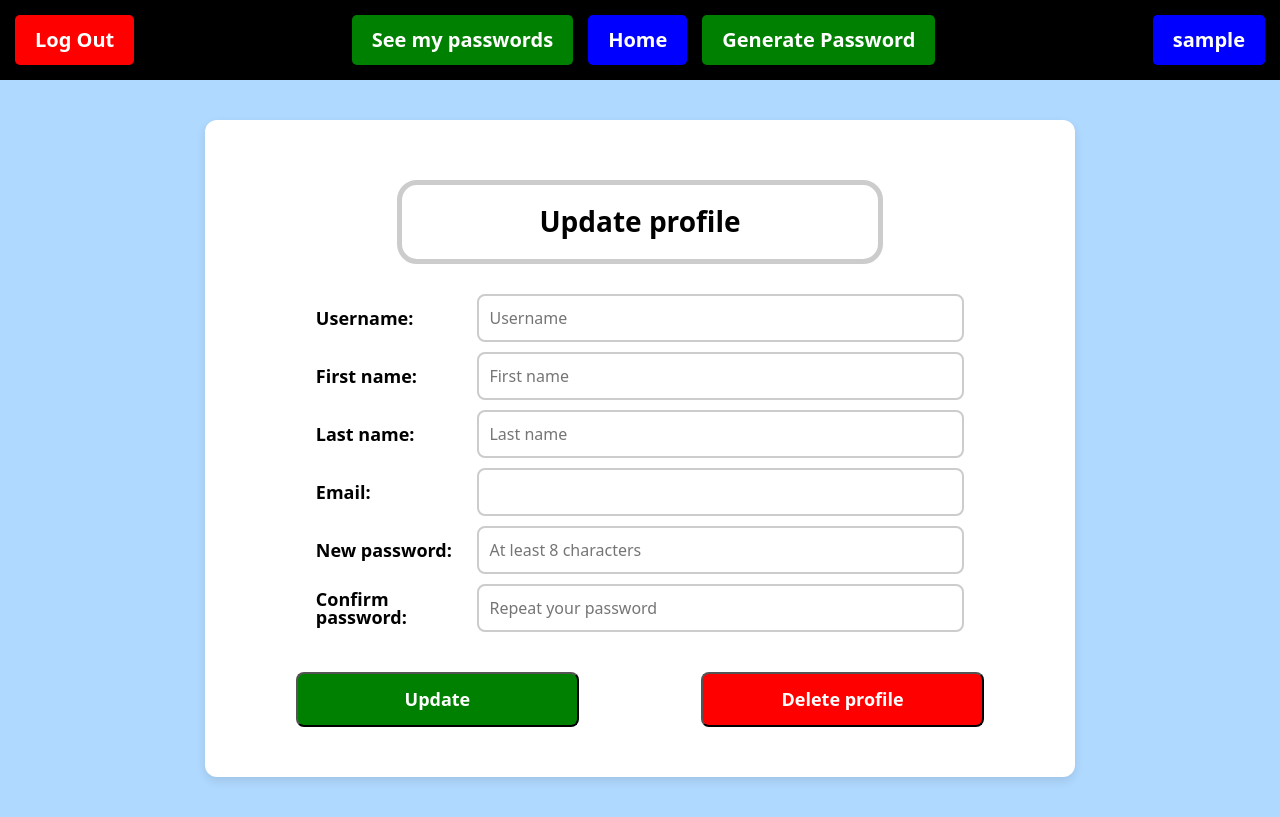
After one commit to Tzintzun444/Django-pswrd_entropy_gen, a Django app: template users/templates/settings.html in a window 1280 px wide. The commit adds this page. Run offline with Django 5.2, Linux system fonts and the light colour scheme; the template is opened without the code that fills it: values that come from a table or form of the project are taken from there, others are empty; the visitor is signed in with stand-in values (Sample User, id 1); parts of the project's set-up code (start-up, migrations or seed data) failed here and were passed over.

Commit message:
The Update and Delete features were added

```diff
--- a/generator/templates/list-passwords.html
+++ b/generator/templates/list-passwords.html
@@ -82,6 +82,6 @@
                 {% endif %}
         {% endif %}
         </div>
-        <a href="{% url 'generator' %}" class="btn-center">Generate a password</a>
+        <a href="{% url 'generator' %}" class="btn-center green">Generate a password</a>
     </div>
 {% endblock body %}
--- a/generator/views.py
+++ b/generator/views.py
@@ -1,7 +1,7 @@
 from django.shortcuts import redirect
 from django.urls import reverse_lazy
 from django.views import View
-
+from django.http import Http404
 from generator.utils import Generator
 from django.views.generic import FormView, ListView
 from django.views.generic.edit import DeleteView
@@ -77,6 +77,9 @@ class PasswordDeleteView(LoginRequiredMixin, UserPassesTestMixin, DeleteView):
         password = self.get_object()
         return password.user == self.request.user
 
+    # def dispatch(self, request, *args, **kwargs):
+    #     raise Http404('This page does not exist')
+
 
 class SavePasswordView(LoginRequiredMixin, View):
 
--- a/static/css/general_styles.css
+++ b/static/css/general_styles.css
@@ -42,11 +42,12 @@ h1:hover{
 }
 
 .btn-header {
-    background-color: blue !important;
+    background-color: blue;
     color: white !important;
     text-decoration: none;
-    padding: 10px 15px;
+    padding: 10px 20px;
     border-radius: 5px;
+    font-size: 20px;
     font-weight: bold;
     border: none;
     cursor: pointer;
@@ -71,12 +72,26 @@ h1:hover{
 
 .logout {
     margin-right: auto;
+    background-color: red;
+}
+
+.logout:hover {
+    background-color: darkred;
+}
+
+.green {
+    background-color: green;
+}
+
+.green:hover {
+    background-color: darkgreen;
 }
 
 .user-box {
+    position: relative;
+    display: inline-block;
     background-color: blue;
     color: white;
-    padding: 10px 15px;
     border-radius: 5px;
     font-weight: bold;
 }
--- a/templates/base.html
+++ b/templates/base.html
@@ -41,19 +41,63 @@
             </div>
         {% endif %}
         <nav class="nav">
-            <a href="{% url 'my_passwords' %}" class="btn-header">See my passwords</a>
+            <a href="{% url 'my_passwords' %}" class="btn-header green ">See my passwords</a>
             <a href="{% url 'index' %}" class="btn-header">Home</a>
-            <a href="{% url 'generator' %}" class="btn-header">Generate Password</a>
+            <a href="{% url 'generator' %}" class="btn-header green">Generate Password</a>
         </nav>
         {% if user.is_authenticated %}
-            <div class="user-box">{{ user.username }}</div>
+            <div class="user-box">
+                <button class="btn-header" id="userButton">{{ user.username }}</button>
+                    <div id="menuDropdown" class="dropdown-menu">
+                        <a class="menu-btn-link" href="{% url 'settings' %}">Settings</a>
+                        <button class="btn-logout-menu btn-header logout " type="button" data-bs-toggle="modal" data-bs-target="#logoutModal">
+                        Log Out
+                        </button>
+
+                    <!-- Modal de Confirmación de Logout -->
+                        <div class="modal fade" id="menulogoutModal" tabindex="-1" aria-hidden="true">
+                            <div class="modal-dialog">
+                                <div class="modal-content">
+                                    <div class="modal-header">
+                                        <h5 class="modal-title">Confirm Log out</h5>
+                                        <button type="button" class="btn-close" data-bs-dismiss="modal" aria-label="Close"></button>
+                                    </div>
+                                    <div class="modal-body">
+                                        Are you sure you want to log out?
+                                    </div>
+                                    <div class="modal-footer">
+                                        <form method="post" action="{% url 'logout' %}">
+                                            {% csrf_token %}
+                                            <button type="submit" class="btn btn-danger">Log Out</button>
+                                        </form>
+                                        <button type="button" class="btn btn-secondary" data-bs-dismiss="modal">Cancel</button>
+                                    </div>
+                                </div>
+                            </div>
+                        </div>
+                    </div>
+            </div>
         {% else %}
-        <a href="{% url 'login' %}" class="btn-header login">Login</a>
+        <a href="{% url 'login' %}" class="btn-header login green">Login</a>
         {% endif %}
 
     </header>
     {% block body %}
 
     {% endblock body %}
+    <script>
+        document.getElementById("userButton").addEventListener("click", function() {
+            var menu = document.getElementById("menuDropdown");
+            menu.style.display = menu.style.display === "block" ? "none" : "block";
+        });
+        document.addEventListener("click", function(event) {
+            var menu = document.getElementById("menuDropdown");
+            var button = document.getElementById("userButton");
+
+            if (!menu.contains(event.target) && !button.contains(event.target)) {
+                menu.style.display = "none";
+            }
+        });
+    </script>
 </body>
 </html>
--- a/users/forms.py
+++ b/users/forms.py
@@ -1,7 +1,7 @@
 from django import forms
 from django.contrib.auth import get_user_model
 from django.core.validators import MinLengthValidator
-from .models import UserNotVerified
+from .models import UserNotVerified, CustomUser
 from django.contrib.auth.forms import AuthenticationForm
 from django.contrib.auth.hashers import make_password
 
@@ -11,18 +11,44 @@ user = get_user_model()
 class UserRegistrationForm(forms.ModelForm):
 
     username = forms.CharField(
-        widget=forms.TextInput(attrs={"placeholder": "Letters, digits and @/./+/-/_ only."}),
+        widget=forms.TextInput(
+            attrs={"placeholder": "Letters, digits and @/./+/-/_ only.",
+                   "autocomplete": "off"
+                   }),
         max_length=150
     )
+    first_name = forms.CharField(
+        widget=forms.TextInput(
+            attrs={"placeholder": "First name",
+                   "autocomplete": "off"
+                   }),
+        max_length=50
+    )
+    last_name = forms.CharField(
+        widget=forms.TextInput(
+            attrs={"placeholder": "Last name",
+                   "autocomplete": "off"
+                   }),
+        max_length=50
+    )
     email = forms.EmailField(
-        widget=forms.EmailInput(attrs={"placeholder": "Enter an email address"})
+        widget=forms.EmailInput(
+            attrs={"placeholder": "Enter an email address",
+                   "autocomplete": "off"
+                   })
     )
     password = forms.CharField(
-        widget=forms.PasswordInput(attrs={"placeholder": "At least 8 characters"}),
+        widget=forms.PasswordInput(
+            attrs={"placeholder": "At least 8 characters",
+                   "autocomplete": "off"
+                   }),
         min_length=8
     )
     confirm_password = forms.CharField(
-        widget=forms.PasswordInput(attrs={"placeholder": "Repeat your password"})
+        widget=forms.PasswordInput(
+            attrs={"placeholder": "Repeat your password",
+                   "autocomplete": "off"
+                   })
     )
 
     class Meta:
@@ -45,6 +71,8 @@ class UserRegistrationForm(forms.ModelForm):
         user = super().save(commit=False)
         user.data = {
             'username': self.cleaned_data['username'],
+            'first_name': self.cleaned_data['first_name'],
+            'last_name': self.cleaned_data['last_name'],
             'password': make_password(self.cleaned_data['password'])
         }
 
@@ -71,3 +99,49 @@ class CustomLoginForm(AuthenticationForm):
     password = forms.CharField(
         widget=forms.PasswordInput(attrs={"class": "login-input", "placeholder": "Password"})
     )
+
+
+class UserSettingsForm(forms.ModelForm):
+
+    new_password = forms.CharField(
+        widget=forms.PasswordInput(
+            attrs={'placeholder': 'At least 8 characters'}
+        ),
+        required=False,
+        min_length=8
+    )
+    confirm_password = forms.CharField(
+        widget=forms.PasswordInput(
+            attrs={'placeholder': 'Repeat your password'}
+        ),
+        required=False
+    )
+
+    class Meta:
+
+        model = CustomUser
+        fields = ['username', 'first_name', 'last_name', 'email']
+        widgets = {
+            'email': forms.EmailInput(attrs={
+                'readonly': 'readonly',
+            }),
+            'username': forms.TextInput(
+                attrs={'placeholder': 'Username'}
+            ),
+            'first_name': forms.TextInput(
+                attrs={'placeholder': 'First name'}
+            ),
+            'last_name': forms.TextInput(
+                attrs={'placeholder': 'Last name'}
+            ),
+        }
+
+    def clean(self):
+        cleaned_data = super().clean()
+        new_password = self.cleaned_data['new_password']
+        confirm_password = self.cleaned_data['confirm_password']
+
+        if new_password != confirm_password:
+            self.add_error('confirm_password', 'Passwords don\'t match')
+
+        return cleaned_data
--- a/users/static/users/css/register_user.css
+++ b/users/static/users/css/register_user.css
@@ -67,3 +67,11 @@ label:hover {
     transform: scale(1.05);
     color: white;
 }
+
+.green {
+    background-color: green;
+}
+
+.green:hover {
+    background-color: darkgreen;
+}
--- /dev/null
+++ b/users/static/users/css/settings.css
@@ -0,0 +1,33 @@
+.btn-row {
+    display: flex;
+    justify-content: center;
+    margin-top: 20px;
+}
+
+.btn-update {
+    display: block;
+    width: 35%;
+    margin: 20px auto;
+    background-color: red;
+    color: white;
+    text-decoration: none;
+    font-size: 18px;
+    font-weight: bold;
+    padding: 12px 20px;
+    border-radius: 8px;
+    cursor: pointer;
+    transition: 0.3s ease-in-out;
+}
+
+.btn-update:hover {
+    background-color: darkred;
+    transform: scale(1.05);
+}
+
+.green {
+    background-color: green;
+}
+
+.green:hover {
+    background-color: darkgreen;
+}
--- /dev/null
+++ b/users/templates/settings.html
@@ -0,0 +1,58 @@
+{% extends 'base.html' %}
+{% load static %}
+
+{% block head %}
+    <link rel="stylesheet" href="{% static 'users/css/register_user.css'%}?v=1">
+    <link rel="stylesheet" href="{% static 'users/css/settings.css' %}">
+    <title>Settings</title>
+{% endblock head %}
+
+{% block body %}
+    <div class="register-container">
+        <h3 class="content">Update profile</h3>
+
+        <form method="post" autocomplete="off">
+            {% csrf_token %}
+
+            <div class="form-content">
+                <p>{{ form.username.label_tag }} {{ form.username }}</p>
+                <p>{{ form.first_name.label_tag }} {{ form.first_name }}</p>
+                <p>{{ form.last_name.label_tag }} {{ form.last_name }}</p>
+                <p>{{ form.email.label_tag }} {{ form.email }}</p>
+                <p>{{ form.new_password.label_tag }} {{ form.new_password }}</p>
+                <p>{{ form.confirm_password.label_tag }} {{ form.confirm_password }}</p>
+                {% if form.errors.confirm_password%}
+                    <p>{{ form.errors.confirm_password }}</p>
+                {% endif %}
+            </div>
+        </form>
+        <div class="btn-row">
+            <button type="submit" class="btn-update green">Update</button>
+            <button class="btn-update logout" type="button" data-bs-toggle="modal" data-bs-target="#confirmDelete{{ request.user.id }}">
+                                    Delete profile
+            </button>
+                <!-- Modal de Confirmación -->
+                <div class="modal fade" id="confirmDelete{{ request.user.id }}" tabindex="-1" aria-hidden="true">
+                    <div class="modal-dialog">
+                        <div class="modal-content">
+                            <div class="modal-header">
+                                <h5 class="modal-title">Confirm deletion</h5>
+                                <button type="button" class="btn-close" data-bs-dismiss="modal" aria-label="Close"></button>
+                            </div>
+                                <div class="modal-body">
+                                    Are you sure you want to delete your profile?
+                                </div>
+                            <div class="modal-footer">
+                                <form method="post" action="{% url 'delete_user' %}">
+                                    {% csrf_token %}
+                                    <button type="submit" class="btn btn-danger">Delete profile</button>
+                                </form>
+                                <button type="button" class="btn btn-secondary" data-bs-dismiss="modal">Cancel</button>
+                            </div>
+                        </div>
+                    </div>
+                </div>
+        </div>
+    </div>
+
+{% endblock body %}
--- a/users/urls.py
+++ b/users/urls.py
@@ -10,11 +10,13 @@ router.register('customers', CustomClientViewSet, basename='customer')
 router.register('admins', CustomAdminViewSet)
 
 urlpatterns = [
+    path('settings/', UserSettingsView.as_view(), name='settings'),
     path('register-customer/', RegisterClientView.as_view(), name='register_customer'),
     path('register-admin/', RegisterAdminView.as_view(), name='register_admin'),
     path('verify-email/', VerifyEmailCustomerView.as_view(), name='verify_email_customer'),
     path('verify-email-admin/', VerifyEmailAdminView.as_view(), name='verify_email_admin'),
     path('login/', CustomLogInView.as_view(), name='login'),
     path('logout/', CustomLogOutView.as_view(), name='logout'),
+    path('delete-user/', DeleteUser.as_view(), name='delete_user'),
     path('api/', include(router.urls))
 ]
```
Also changed, not shown: other parts of static/css/general_styles.css (+35 -1 lines), generator/static/generator/css/list_passwords.css (+11 -2 lines), users/templates/delete_user.html (added, +9 -0 lines), users/templates/registrate_admin.html (+9 -4 lines), users/templates/registrate_client.html (+8 -3 lines), users/views.py (+54 -4 lines).
